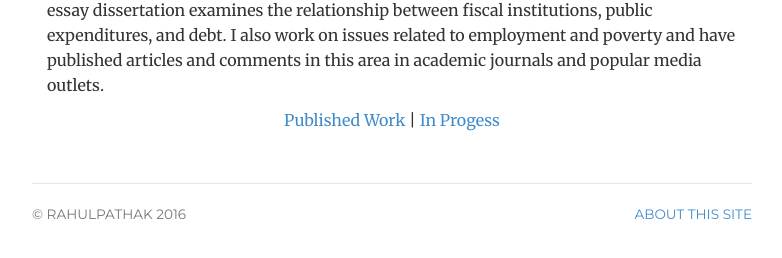
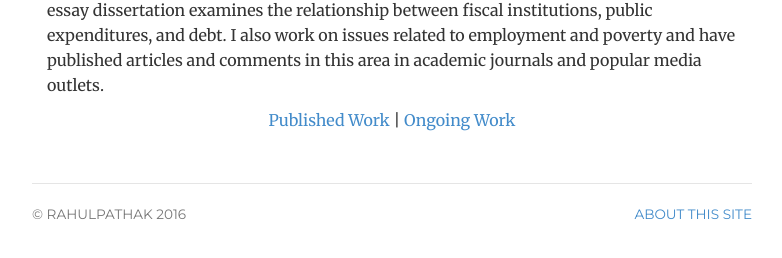
Before and after one commit to pathak-rahul/pathak-rahul.github.io, a Jekyll site: the page built from research/index.html, in a window 1280 px wide. Shown: the part 233-491 px from the top of the page, without its empty margins (248-1030 px from the left). Built offline with Jekyll 4.4.1, drawn with Linux system fonts in a browser that asks for light colours.

Commit message:
Update index.html

```diff
--- a/research/index.html
+++ b/research/index.html
@@ -18,7 +18,7 @@ title: research
 	<div itemscope itemtype="http://data-vocabulary.org/Person" class="col-sm-12">
 <p class-"lead"> My principal research interests lie at the intersection of public finance and social policy. I am particularly interested in the functioning of the subnational governments and institutional reforms to promote equitable and efficient public good provision. My three-essay dissertation examines the relationship between fiscal institutions, public expenditures, and debt. I also work on issues related to employment and poverty and have published articles and comments in this area in academic journals and popular media outlets.
 
- <p class="text-center"> <a href="/publications"> Published Work</a> | <a href="/ongoing"> In Progess</a></a> </p>
+ <p class="text-center"> <a href="/publications"> Published Work</a> | <a href="/ongoing"> Ongoing Work</a></a> </p>
 
 
 
```
